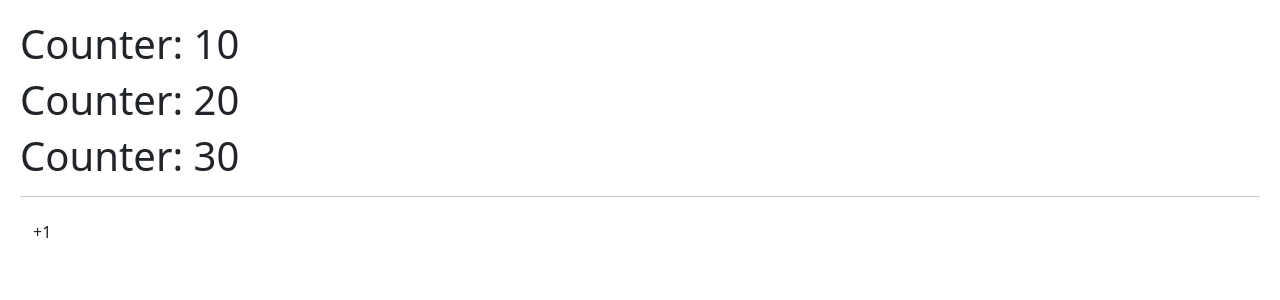
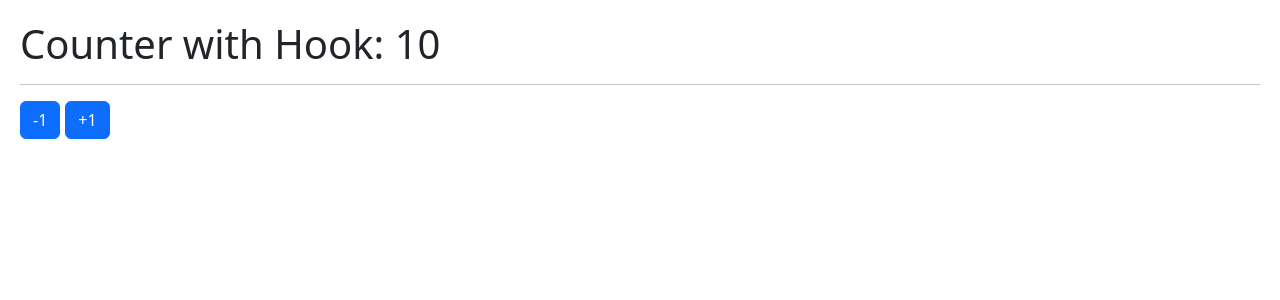
Before and after one commit to mcmmiguel/hooksApp-ReactFH, a React (Vite) app: page / in a window 1280 px wide. Shown: the top 300 px of the page. Built offline with nearby package versions, Linux system fonts and the light colour scheme.

Commit message:
useCounter created

```diff
--- /dev/null
+++ b/src/01-useState/CounterWithCustomHook.jsx
@@ -0,0 +1,21 @@
+import { useCounter } from "../hooks/useCounter"
+
+export const CounterWithCustomHook = () => {
+
+    const { counter } = useCounter();
+
+    return (
+        <>
+            <h1>Counter with Hook: {counter}</h1>
+
+            <hr />
+
+            <button className="btn btn-primary">
+                -1
+            </button>
+            <button className="btn btn-primary">
+                +1
+            </button>
+        </>
+    )
+}
--- /dev/null
+++ b/src/hooks/useCounter.jsx
@@ -0,0 +1,11 @@
+import { useState } from "react"
+
+
+export const useCounter = (initialValue = 10) => {
+
+    const [counter, setCounter] = useState(initialValue);
+
+    return {
+        counter,
+    }
+}
--- a/src/main.jsx
+++ b/src/main.jsx
@@ -3,9 +3,10 @@
 import './index.css'
 import { HooksApp } from './HooksApp'
 import { CounterApp } from './01-useState/CounterApp'
+import { CounterWithCustomHook } from './01-useState/CounterWithCustomHook'
 
 ReactDOM.createRoot(document.getElementById('root')).render(
   <React.StrictMode>
-    <CounterApp />
+    <CounterWithCustomHook />
   </React.StrictMode>,
 )
```
